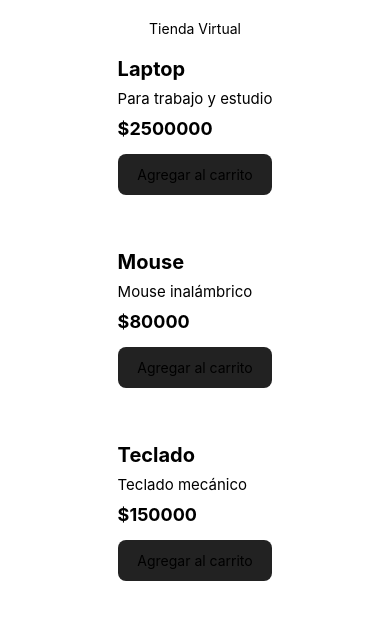
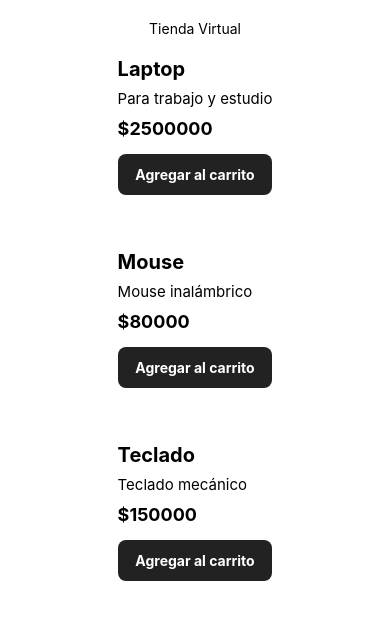
Before and after one commit to Ivan-Ruiz00/tiendaAppMovil, a React Native app: screen / in a window 390 px wide. Shown: the top 620 px of the page. Built offline with nearby package versions, Linux system fonts and the light colour scheme.

Commit message:
Se cambia el color de la letra para agregar al carrito

```diff
--- a/components/Producto.js
+++ b/components/Producto.js
@@ -35,4 +35,8 @@ const styles = StyleSheet.create({
         backgroundColor: '#222'
         ,
     },
+    textoBoton: {
+        color: '#fff',
+        fontWeight: 'bold',
+    },
 });
```
